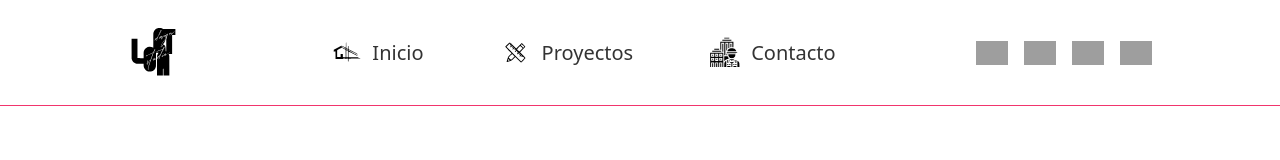
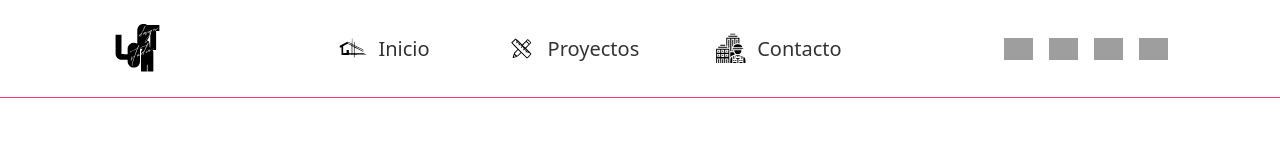
Before and after one commit to jhossuarodriguez/lorart-studio, an Astro site: page / in a window 1280 px wide. Built offline with nearby package versions, Linux system fonts and the light colour scheme; Astro itself is replaced by a stand-in of ours; grey boxes are pictures that could not be loaded.

Commit message:
ajusta el diseño del HeaderSection: modifica márgenes, paddings y tamaños de iconos para mejorar la presentación

```diff
--- a/src/components/HeaderSection.astro
+++ b/src/components/HeaderSection.astro
@@ -6,9 +6,9 @@
 ---
 
 <header
-    class="w-full text-xl px-32 py-6 sticky top-0 backdrop-blur-md border-b border-secondary z-10"
+    class="w-full text-xl px-20 py-5 sticky top-0 backdrop-blur-md border-b border-secondary z-10 m-auto md:w-screen-md"
 >
-    <div class="flex justify-between items-center">
+    <div class="flex justify-between items-center w-7xl m-auto px-8">
         <a
             href="/index"
             rel="noopener noreferrer"
@@ -20,8 +20,8 @@
                 class="transition-transform duration-300 hover:scale-110"
             />
         </a>
-        <nav class="flex">
-            <div class="flex justify-between w-2/4 gap-8">
+        <nav class="flex w-full justify-center items-center">
+            <div class="flex justify-between gap-8">
                 <div class="flex justify-center align-center gap-x-10">
                     <a
                         class="flex items-center md:w-auto justify-center gap-2 md:px-4 md:py-2 md:rounded-2xl border border-transparent hover:border-secondary transition-all duration-300 min-h-[50px] px-5 py-4 text-xl w-full"
@@ -49,14 +49,14 @@
                 </div>
             </div>
         </nav>
-        <div class="flex gap-4">
+        <div class="flex justify-center items-center gap-4">
             <a
                 href="https://www.instagram.com/lorartestudio"
                 rel="noopener noreferrer"
                 target="_blank"
             >
                 <img
-                    class="w-8 transition-transform hover:scale-110 duration-300"
+                    class="w-10 transition-transform hover:scale-110 duration-300"
                     src="/src/assets/icons/instagram.png"
                     alt="Logo Instagran"
                 />
@@ -68,7 +68,7 @@
                 target="_blank"
             >
                 <img
-                    class="w-8 transition-transform hover:scale-110 duration-300"
+                    class="w-10 transition-transform hover:scale-110 duration-300"
                     src="/src/assets/icons/facebook.png"
                     alt="Logo Facebook"
                 />
@@ -80,7 +80,7 @@
                 target="_blank"
             >
                 <img
-                    class="w-8 transition-transform hover:scale-110 duration-300"
+                    class="w-10 transition-transform hover:scale-110 duration-300"
                     src="/src/assets/icons/pinterest.png"
                     alt="Logo Pinterest"
                 />
@@ -92,7 +92,7 @@
                 target="_blank"
             >
                 <img
-                    class="w-8 transition-transform hover:scale-110 duration-300"
+                    class="w-10 transition-transform hover:scale-110 duration-300"
                     src="/src/assets/icons/linkedIn.png"
                     alt="Logo LinkedIn"
                 />
```
